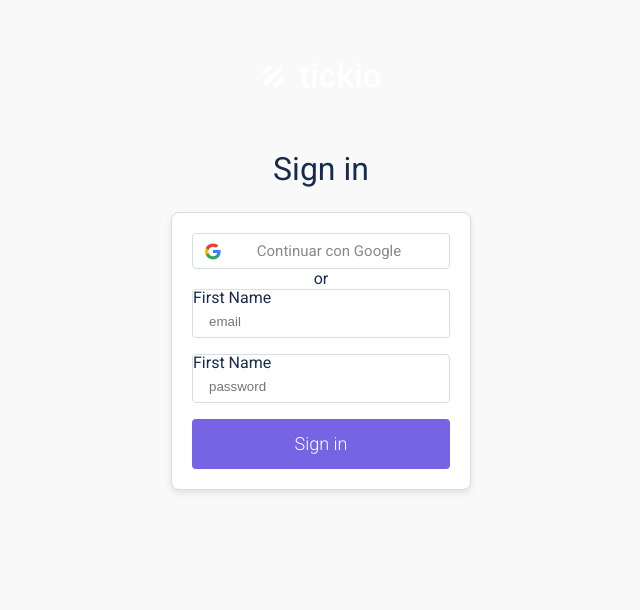
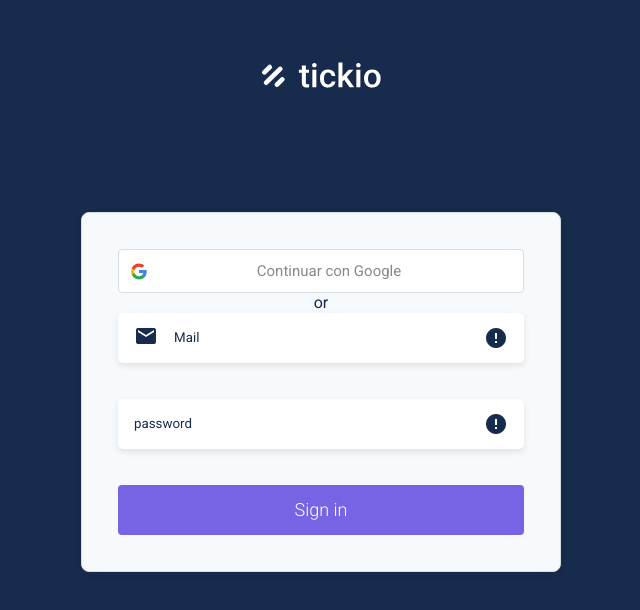
Before and after one commit to kevinmalaverr/tickio, a React (Create React App) app: page /login in a window 1280 px wide. Shown: the top 610 px of the page, without its empty margins (319-959 px from the left). Built offline with nearby package versions, Linux system fonts and the light colour scheme; no server answers.

Commit message:
field changes

```diff
--- a/src/App.scss
+++ b/src/App.scss
@@ -21,7 +21,7 @@
   height: 100vh;
 }
 
-button{
+button, input{
   font-family: 'Roboto', sans-serif;
 }
 
--- a/src/components/_common/EmergentCard.jsx
+++ b/src/components/_common/EmergentCard.jsx
@@ -1,9 +1,9 @@
 import React from 'react'
 
-const EmergentCard = ({active, className}) => {
+const EmergentCard = ({active, className, children}) => {
   return (
     <div className={`EmergentCard shadow ${className} ${active?'active':''}`}>
-
+      {children}
     </div>
   )
 }
--- a/src/components/_common/Field.jsx
+++ b/src/components/_common/Field.jsx
@@ -1,9 +1,9 @@
-import React from 'react'
+import React, { Children } from 'react'
 import { useState } from 'react'
 
 const Field = (props) => {
 
-  const {id, type, error, placeHolder, defaultValue, handle} = props
+  const {id, type, error, placeHolder, defaultValue, handle, children} = props
 
   const handleChange = event =>{
     if(handle){
@@ -12,16 +12,23 @@
   }
 
   return (
-    <div className="field">
-      <div className={`input-container ${error ? 'error' : ''}`}>
-        <label class="active" for="first_name2">First Name</label>
-        <input id="first_name2" className="validate" id="email" type={type} placeholder={placeHolder} value={defaultValue} onChange={handleChange}/>
-        {error
-        ? <span className="error-icon">x</span>
-        : null}
-      </div>
-      <p className='error-message'>{error}</p>
+    <div className="field-container">
+      <div className="field shadow">
+      {children
+        ? <div className="field__icon">
+          {children}
+        </div>
+        : null
+      }
+
+      <input type={type} placeholder={placeHolder}/>
+      <i className="material-icons">error</i>
     </div>
+    {/* <div className="error-message f-small">
+      Invalid email
+    </div> */}
+  </div>
+
   )
 }
 
--- a/src/components/_common/ProfilePhoto.jsx
+++ b/src/components/_common/ProfilePhoto.jsx
@@ -17,7 +17,11 @@
       on
       onClick={handleClick}>
       <img src={image} alt=""/>
-      <EmergentCard active={sign}/>
+      <EmergentCard active={sign}>
+
+        <img src={image} alt=""/>
+        <h1>hoñla</h1>
+      </EmergentCard>
     </div>
     </>
   )
--- a/src/pages/Login/Login.jsx
+++ b/src/pages/Login/Login.jsx
@@ -63,8 +63,10 @@
         <button onClick={()=>auth.signInGoogle(()=>props.history.push('/'))} type="button" className="google-signing-button"><span className="fit-icon"><svg width="18" height="19" viewBox="0 0 18 19" xmlns="http://www.w3.org/2000/svg"><path d="M9 7.84363V11.307H13.8438C13.6365 12.428 12.9994 13.373 12.0489 14.0064V16.2534H14.9562C16.6601 14.6951 17.641 12.4029 17.641 9.67839C17.641 9.04502 17.5854 8.43176 17.4792 7.84865H9V7.84363Z" fill="#3E82F1"></path><path d="M9.00001 14.861C6.65394 14.861 4.67192 13.2876 3.96406 11.1714H0.955627V13.4937C2.43709 16.4142 5.48091 18.4198 9.00001 18.4198C11.432 18.4198 13.4697 17.6206 14.9562 16.2533L12.0489 14.0064C11.245 14.5443 10.2135 14.861 9.00001 14.861Z" fill="#32A753"></path><path d="M3.96404 5.45605H0.955617C0.348876 6.66246 0 8.02972 0 9.47238C0 10.915 0.348876 12.2823 0.955617 13.4887L3.96404 11.1714C3.78202 10.6335 3.6809 10.0605 3.6809 9.47238C3.6809 8.88426 3.78202 8.31122 3.96404 7.77336V5.45605Z" fill="#F9BB00"></path><path d="M0.955627 5.45597L3.96406 7.77327C4.67192 5.65703 6.65394 4.08368 9.00001 4.08368C10.3197 4.08368 11.5079 4.53608 12.4382 5.42078L15.0219 2.85214C13.4646 1.40948 11.427 0.52478 9.00001 0.52478C5.48091 0.52478 2.43709 2.53043 0.955627 5.45597Z" fill="#E74133"></path></svg></span><p>Continuar con Google</p></button>
         <p>or</p>
         <form action="" >
-          <Field id="email" placeHolder="email" error={error.email} defaultValue={form.email} handle={handleForm}/>
-          <Field id="password" type="password" placeHolder="password" error={error.password} defaultValue={form.password} handle={handleForm}/>
+          <Field id="email" placeHolder="Mail" error={error.email} defaultValue={form.email} handle={handleForm}>
+            <i className="material-icons">email</i>
+          </Field>
+          <Field id="password" type="Password" placeHolder="password" error={error.password} defaultValue={form.password} handle={handleForm}/>
         </form>
           <Button color="primary" click={handleClick}>Sign in</Button>
       </div>
--- a/src/pages/Login/Login.scss
+++ b/src/pages/Login/Login.scss
@@ -1,6 +1,6 @@
 .login{
   height: 100vh;
-  background: #f9f9f9;
+  background: var(--color-dark);
   display: flex;
   flex-direction: column;
   align-items: center;
@@ -23,11 +23,11 @@
 }
 
 .form-container{
-  background: #fff;
-  padding: 20px;
+  background: #f7fafc;
+  padding: 36px;
   border: 1px solid #d5dee2;
   border-radius: 8px;
-  width: 300px;
+  width: 480px;
 
   button{
     width: 100%;
@@ -49,7 +49,7 @@
 .google-signing-button{
   display: flex;
   align-items: center;
-  padding: 8px 12px;
+  padding: 12px 12px;
   border:  1px solid #d5dee2;
   background: #fff;
   border-radius: 4px;
--- a/src/styles/common.scss
+++ b/src/styles/common.scss
@@ -1,38 +1,61 @@
 // field
+
+.field-container{
+  margin-bottom: 36px;
+
+  .error-message{
+    color: var(--color-red);
+    position: absolute;
+  }
+}
+
+
+
 .field{
-  margin-bottom: 16px;
+  margin-bottom: 8px;
+  height: 50px;
+  display: flex;
+  border-radius: 5px;
+  align-items: center;
+  background: #fff;
+  padding: 0 16px;
+  flex-wrap: wrap;
+  transition: 1s;
 
-  .input-container{
-    width: 100%;
-    border: 1px solid #d5dee2;
-    border-radius: 4px;
-    margin: 0;
-    position: relative;
+  &:focus-within{
+    border: 1px solid var(--color-main);
+  }
+
+  input{
+    border: none;
+    height: 100%;
+    padding: 0;
+    width: 1fr;
+    flex: 1 0 auto;
+  }
+
+  ::placeholder{
+    color: var(--color-dark);
+  }
+
+  .field__icon{
+    margin-right: 16px;
+  }
+
+  &.error{
+    border: 1px solid var(--color-red);
 
     input{
-      border: none;
-      width: 100%;
-      height: 100%;
-      padding: 8px 16px;
-      border-radius: 4px;
-
-      &:focus{
-        box-shadow: inset 0px 0px 15px -8px rgba(0,0,0,0.24);
-      }
+      color: var(--color-red);
     }
 
-    span.error-icon{
-      top: 5px;
-      right: 8px;
-      position: absolute;
+    &>i{
+      color: var(--color-red);
     }
-  }
 
-  p.error-message{
-    color: red;
-    text-align: left;
-    margin: 4px 0 0;
-    font-size: 12px;
+    ::placeholder{
+      color: var(--color-red);
+    }
   }
 }
 
@@ -59,8 +82,6 @@
 .EmergentCard{
   display: none;
   position: absolute;
-  width: 300px;
-  height: 300px;
   background-color: #fff;
   top: 54px;
   right: -36px;
@@ -93,7 +114,6 @@
   align-items: center;
   justify-content: center;
   padding: 0 16px;
-  min-width: 185px;
   color: white;
   font-size: 18px;
   font-weight: 300;
--- a/src/styles/vars.scss
+++ b/src/styles/vars.scss
@@ -21,7 +21,7 @@
   --color-bg: #f1f3f9;
   --color-grey: #8898aa;
   --color-dark: #172b4d;
-  --color-red:#e74c3c;
+  --color-red:#f53c56;
   --color-orange:#f39c12;
   --color-blue:#3498db;
   --color-green:#44b922;
```
